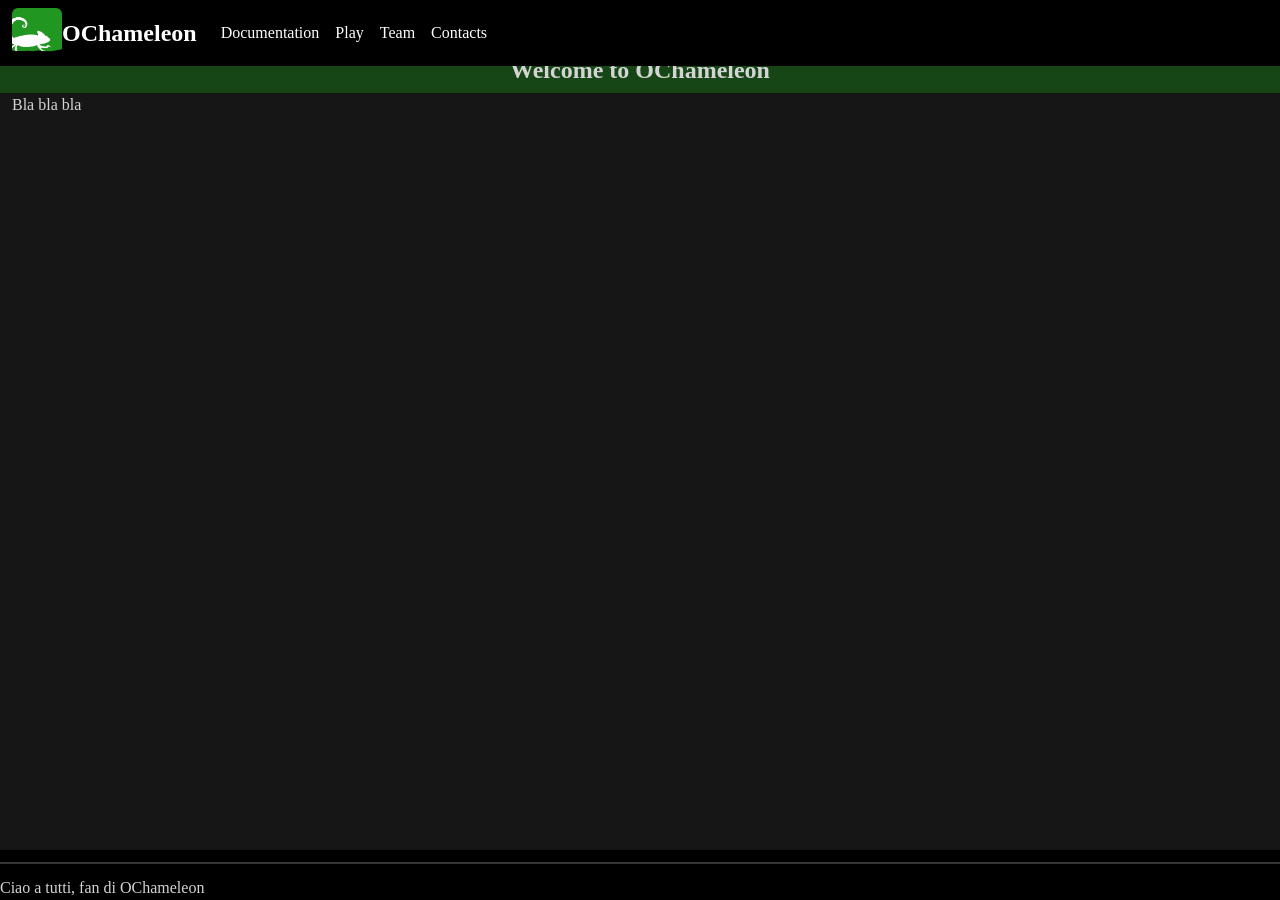
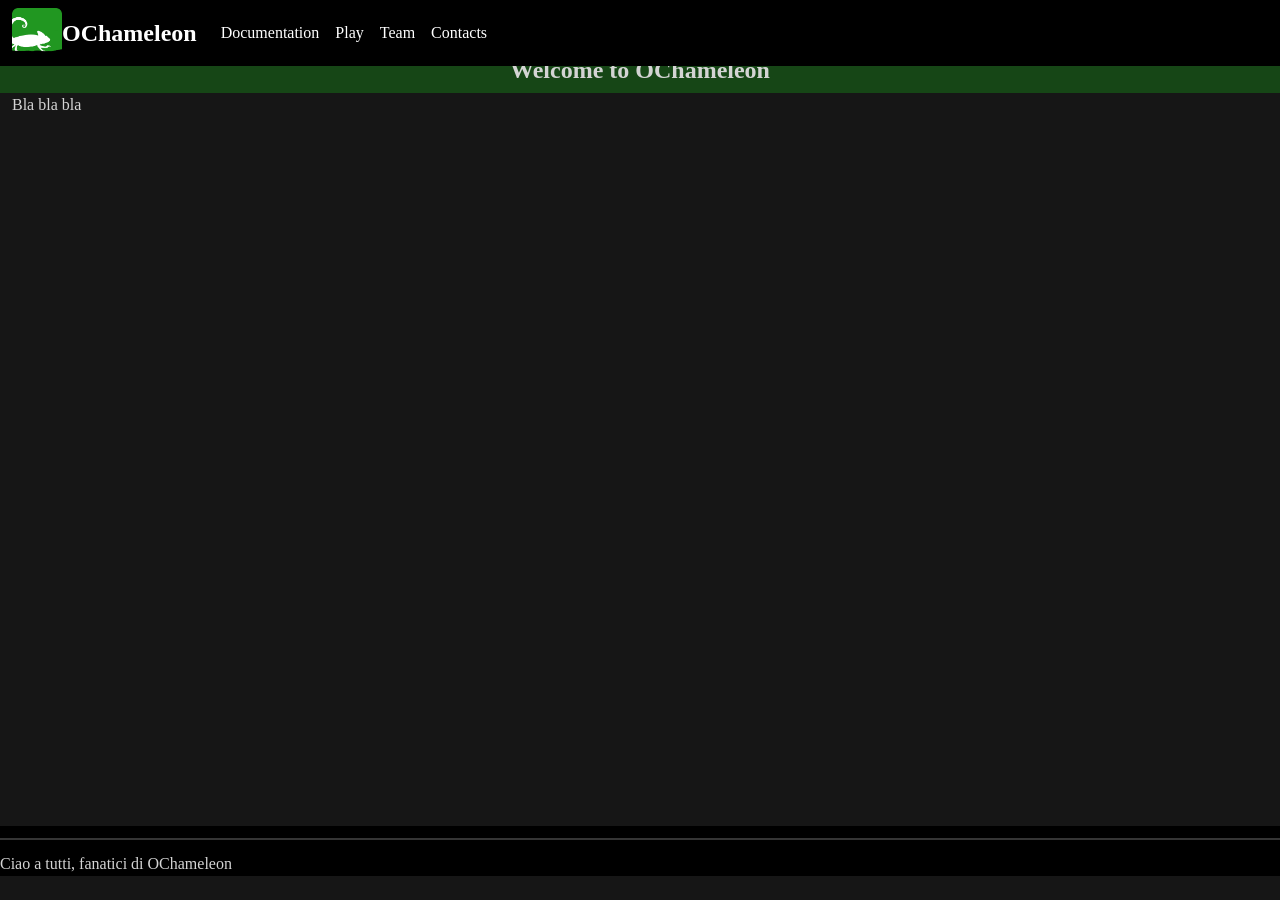
Before and after one commit to ochameleon/ochameleon.github.io, a Jekyll site: the page built from index.html, in a window 1280 px wide. Built offline with Jekyll 4.4.1, drawn with Linux system fonts in a browser that asks for light colours; some web fonts are replaced.

Commit message:
Small corrections to header and footer for testing

```diff
--- a/_includes/footer.html
+++ b/_includes/footer.html
@@ -1,4 +1,4 @@
-<footer class="footer">
+<footer class="footer mt-4 mb-4">
     <hr>
-    Ciao a tutti, fan di OChameleon
+    Ciao a tutti, fanatici di OChameleon
 </footer>
--- a/_includes/header.html
+++ b/_includes/header.html
@@ -1,6 +1,6 @@
 <header class="bg-hero-header">
     <div class="container-fluid">
-        <div class="row mt-10 align-items-center">
+        <div class="row mt-200 align-items-center">
             <div class="col">
                 <h1 class="title mb-2 text-center">
                     {{ page.title }}
```
